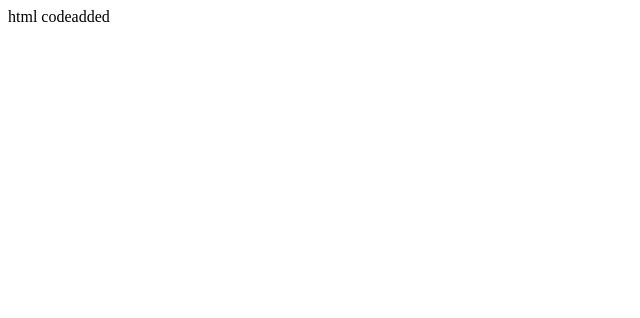
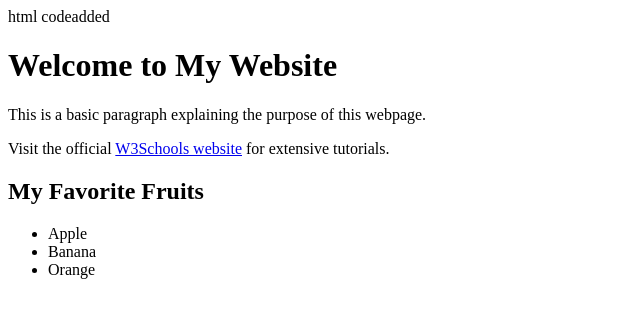
Before and after one commit to KIRANKUMARBAVISETTI/gitPractice, a plain HTML site: page index.html in a window 1280 px wide. Shown: the whole page, without its empty margins (0-640 px from the left). Drawn offline with Linux system fonts and the light colour scheme.

Commit message:
Update index.html

```diff
--- a/index.html
+++ b/index.html
@@ -1 +1,29 @@
 html codeadded
+<!DOCTYPE html>
+<html lang="en">
+<head>
+    <meta charset="UTF-8">
+    <meta name="viewport" content="width=device-width, initial-scale=1.0">
+    <title>My Sample Webpage</title>
+</head>
+<body>
+
+    <!-- Main Heading -->
+    <h1>Welcome to My Website</h1>
+
+    <!-- Paragraph Text -->
+    <p>This is a basic paragraph explaining the purpose of this webpage.</p>
+
+    <!-- Hyperlink to an external site -->
+    <p>Visit the official <a href="https://www.w3schools.com" target="_blank">W3Schools website</a> for extensive tutorials.</p>
+
+    <!-- Unordered List -->
+    <h2>My Favorite Fruits</h2>
+    <ul>
+        <li>Apple</li>
+        <li>Banana</li>
+        <li>Orange</li>
+    </ul>
+
+</body>
+</html>
```
